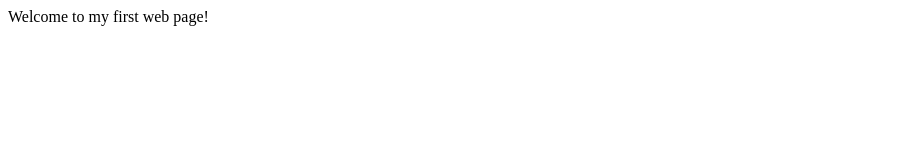
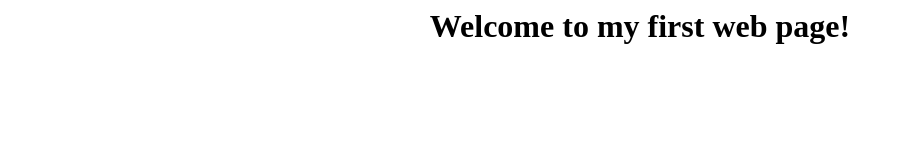
Before and after one commit to DrCarlArrington-Student/DrCarlArrington-Student.github.io, a plain HTML site: page index.html in a window 1280 px wide. Shown: the whole page, without its empty margins (0-902 px from the left). Drawn offline with Linux system fonts and the light colour scheme.

Commit message:
Update index.html

```diff
--- a/index.html
+++ b/index.html
@@ -3,6 +3,8 @@
     <title>Dr. A's Website</title>
   </head>
   <body>
-    Welcome to my first web page!
+    <center>
+    <h1>Welcome to my first web page!</h1>
+    </center>
   </body>
 </html>
```
